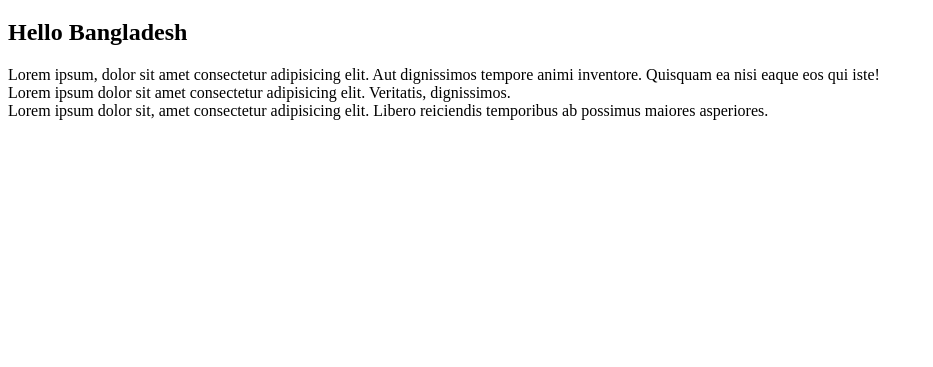
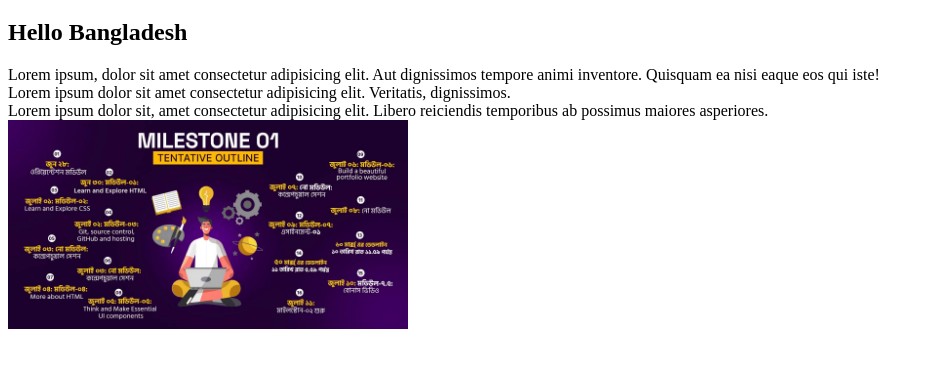
Before and after one commit to Ashiqur1819/Practice-1, a plain HTML site: page index.html in a window 1280 px wide. Shown: the part 61-428 px from the top of the page, without its empty margins (0-933 px from the left). Drawn offline with Linux system fonts and the light colour scheme.

Commit message:
Image added

```diff
--- a/index.html
+++ b/index.html
@@ -21,5 +21,7 @@
     <div class="blog">Lorem ipsum dolor sit, amet consectetur adipisicing elit. Libero reiciendis temporibus ab possimus maiores asperiores.</div>
  </div>
 
+ <img width="400px" src="img1.jpg" alt="">
+
 </body>
 </html>
```
